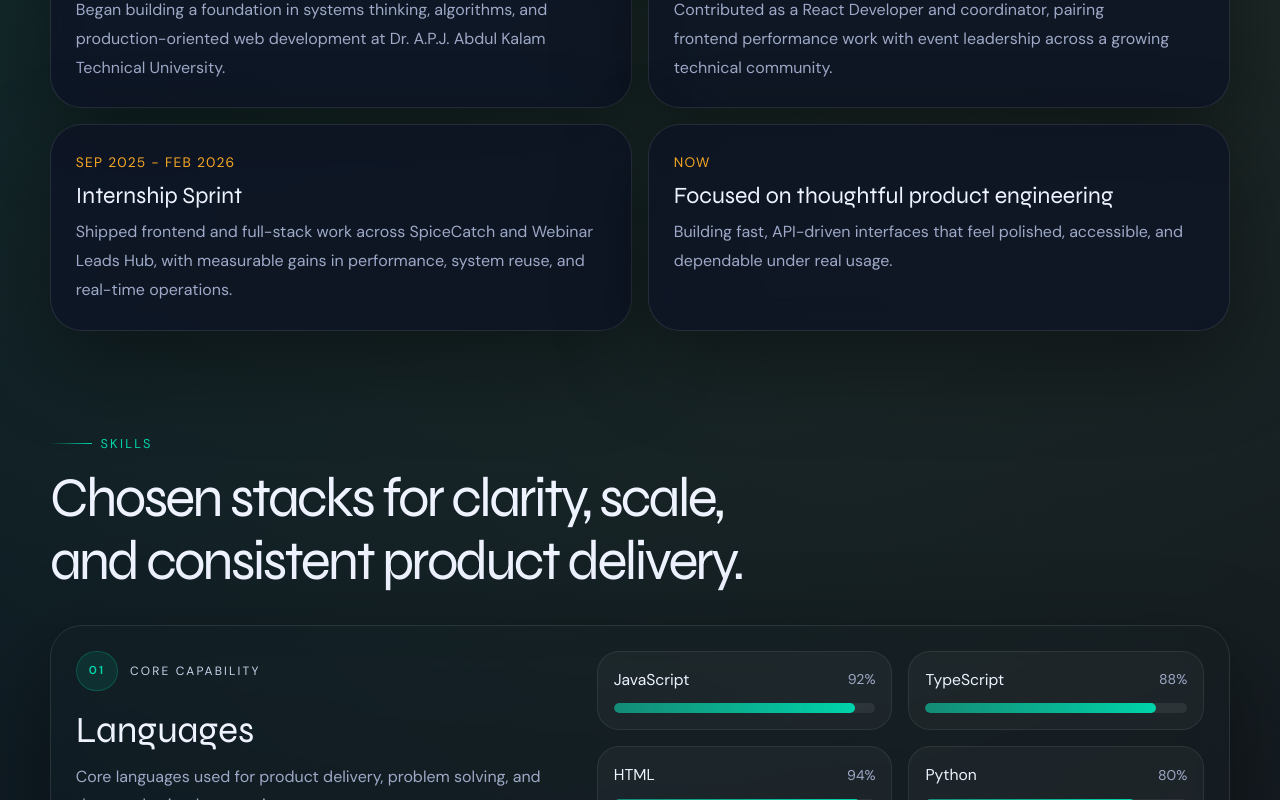
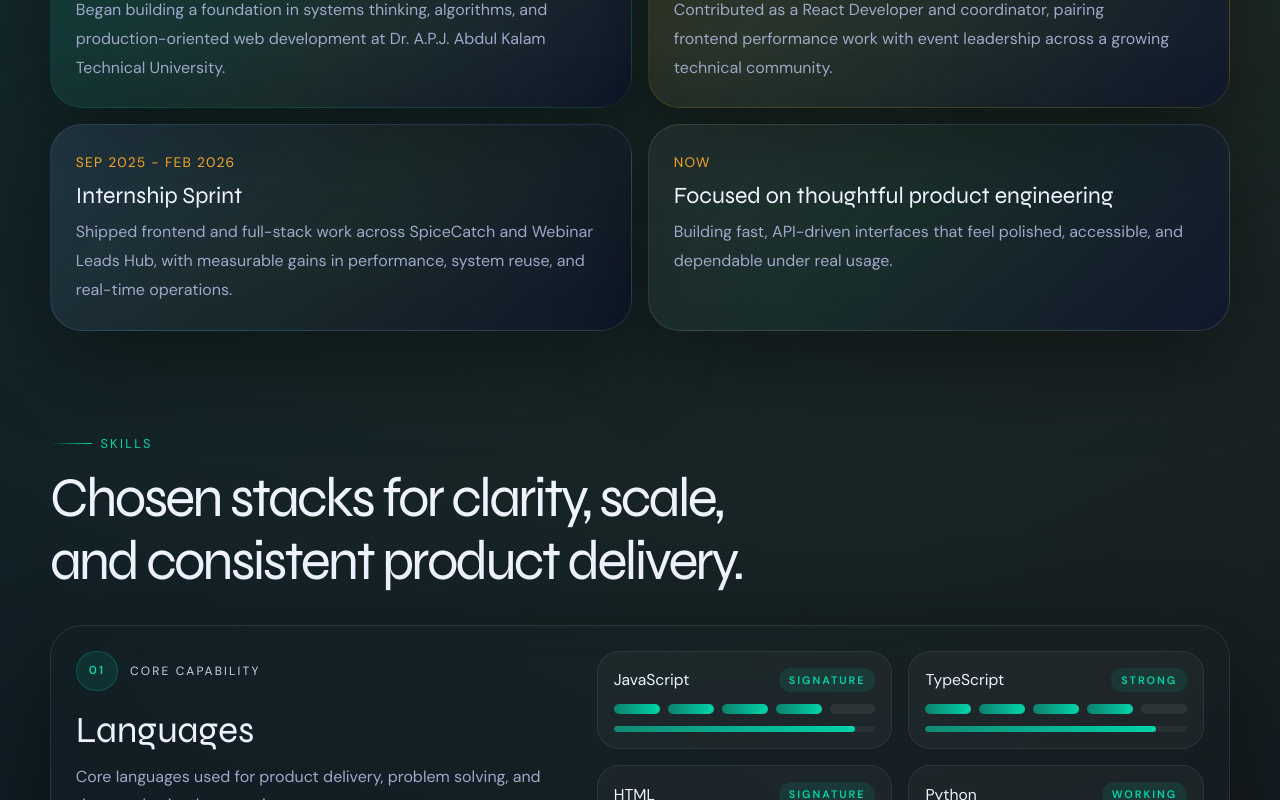
Before and after one commit to shifa-s11/portfolio, a Next.js app: page / in a window 1280 px wide. Shown: the part 1720-2520 px from the top of the page. Built offline with nearby package versions, Linux system fonts and the light colour scheme.

Commit message:
fix the skills section

```diff
--- a/app/page.tsx
+++ b/app/page.tsx
@@ -451,6 +451,22 @@ function getProjectCardTone(index: number) {
   return "before:bg-[linear-gradient(135deg,rgba(143,248,228,0.08),transparent_34%),linear-gradient(225deg,rgba(64,156,255,0.08),transparent_30%)] after:bg-[radial-gradient(circle,rgba(64,156,255,0.14),transparent_68%)]";
 }
 
+function getSkillLevelLabel(level: number) {
+  if (level >= 90) {
+    return "Signature";
+  }
+
+  if (level >= 82) {
+    return "Strong";
+  }
+
+  if (level >= 72) {
+    return "Working";
+  }
+
+  return "Exploring";
+}
+
 export default function Home() {
   const [roleIndex, setRoleIndex] = useState(0);
   const [typedText, setTypedText] = useState("");
@@ -852,10 +868,19 @@ export default function Home() {
         </div>
 
         <div className="mt-5 grid gap-4 md:grid-cols-2">
-          {timelineMoments.map((item) => (
+          {timelineMoments.map((item, index) => (
             <article
               key={item.title}
-              className="reveal rounded-[var(--radius-xl)] border border-[var(--surface-border)] bg-[var(--surface)] p-[1.55rem] shadow-[var(--shadow)] backdrop-blur-[16px]"
+              className={[
+                "reveal rounded-[var(--radius-xl)] border p-[1.55rem] shadow-[var(--shadow)] backdrop-blur-[16px]",
+                index === 0
+                  ? "border-[rgba(0,212,170,0.14)] bg-[linear-gradient(135deg,rgba(0,212,170,0.12),rgba(255,255,255,0.025)_55%,rgba(16,24,45,0.92))]"
+                  : index === 1
+                    ? "border-[rgba(245,166,35,0.16)] bg-[linear-gradient(135deg,rgba(245,166,35,0.12),rgba(255,255,255,0.02)_52%,rgba(16,24,45,0.92))]"
+                    : index === 2
+                      ? "border-[rgba(130,170,255,0.18)] bg-[linear-gradient(135deg,rgba(130,170,255,0.12),rgba(255,255,255,0.02)_50%,rgba(14,22,40,0.94))]"
+                      : "border-[rgba(255,255,255,0.12)] bg-[linear-gradient(135deg,rgba(255,255,255,0.05),rgba(0,212,170,0.04)_45%,rgba(16,24,45,0.94))]",
+              ].join(" ")}
               data-reveal
             >
               <span className="text-[0.86rem] uppercase tracking-[0.09em] text-[var(--amber)]">
@@ -947,12 +972,39 @@ export default function Home() {
                     >
                       <div className="flex items-center justify-between gap-4">
                         <span className="text-[0.98rem] text-[var(--text)]">{skill.name}</span>
-                        <span className="text-[0.88rem] text-[var(--muted)]">
-                          {skill.level}%
+                        <span
+                          className={[
+                            "rounded-full px-2.5 py-1 text-[0.68rem] font-semibold uppercase tracking-[0.18em]",
+                            group.accent === "teal"
+                              ? "bg-[rgba(0,212,170,0.1)] text-[var(--teal)]"
+                              : "bg-[rgba(245,166,35,0.12)] text-[var(--amber)]",
+                          ].join(" ")}
+                        >
+                          {getSkillLevelLabel(skill.level)}
                         </span>
                       </div>
 
-                      <div className="mt-3 h-2.5 overflow-hidden rounded-full bg-white/[0.07]">
+                      <div className="mt-3 flex items-center gap-2">
+                        {Array.from({ length: 5 }).map((_, levelIndex) => {
+                          const active = skill.level >= (levelIndex + 1) * 20;
+
+                          return (
+                            <span
+                              key={`${skill.name}-${levelIndex}`}
+                              className={[
+                                "h-2.5 flex-1 rounded-full transition-colors duration-300",
+                                active
+                                  ? group.accent === "teal"
+                                    ? "bg-[linear-gradient(90deg,rgba(0,212,170,0.52),var(--teal))]"
+                                    : "bg-[linear-gradient(90deg,rgba(245,166,35,0.42),var(--amber))]"
+                                  : "bg-white/[0.07]",
+                              ].join(" ")}
+                            />
+                          );
+                        })}
+                      </div>
+
+                      <div className="mt-3 h-1.5 overflow-hidden rounded-full bg-white/[0.05]">
                         <div
                           className={[
                             "h-full rounded-full transition-[width] duration-[1150ms] [transition-timing-function:cubic-bezier(0.2,0.8,0.2,1)]",
```
